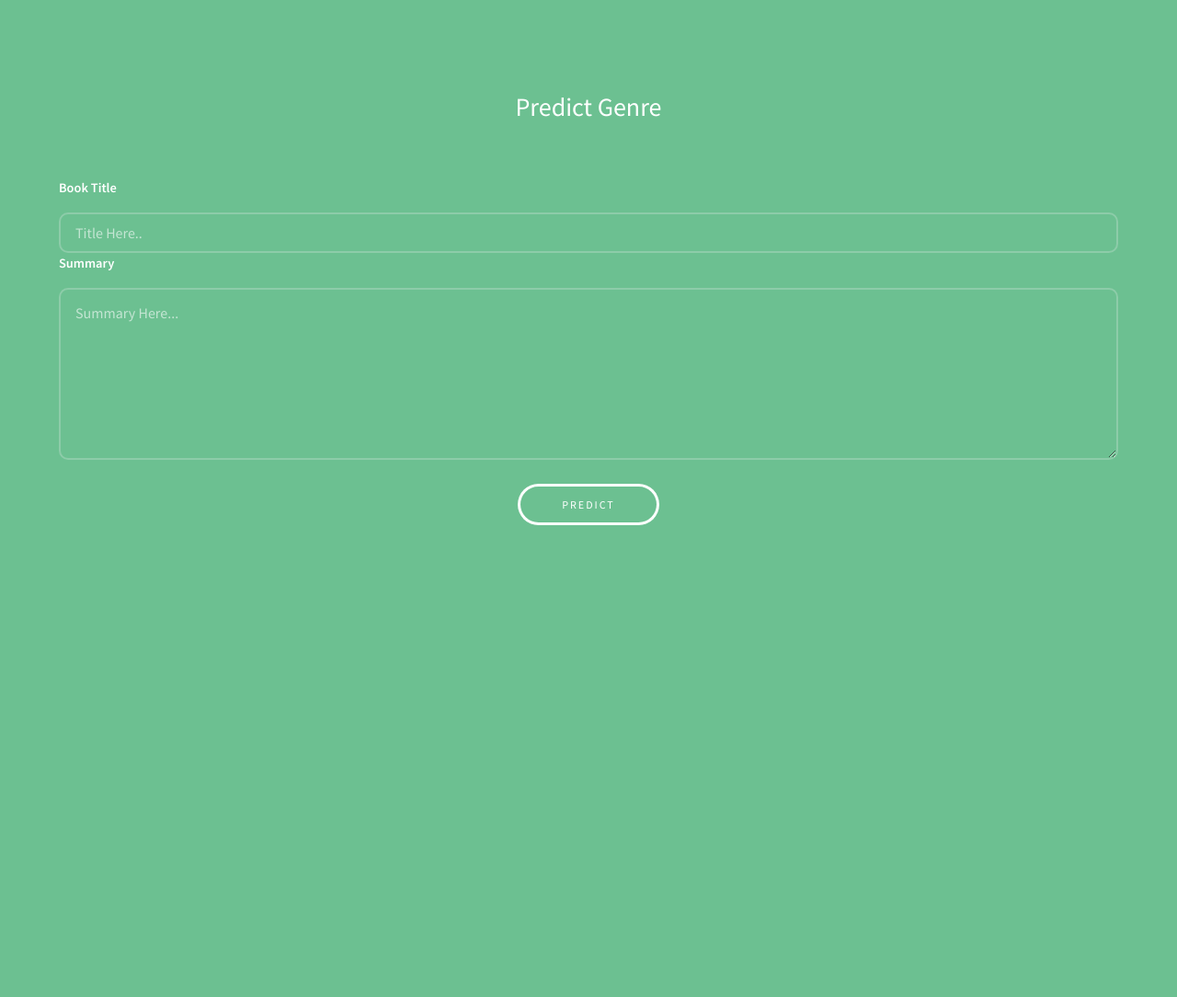
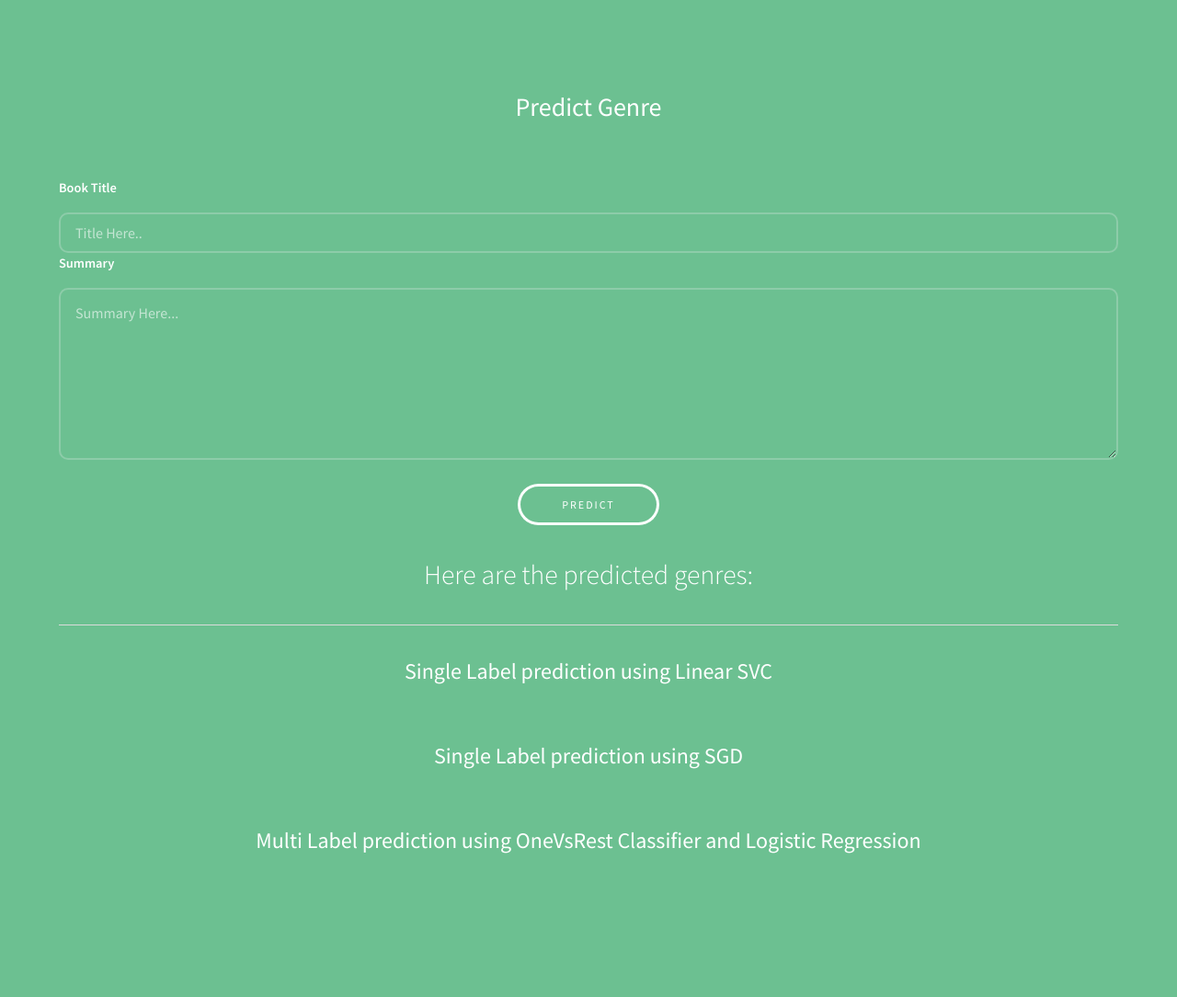
Before and after one commit to docmhvr/CMPE_255_Book_Genre_Prediction, a Python web app: template flask/templates/genrepredict.html in a window 1280 px wide. Shown: the part 448-1532 px from the top of the page at 92% size. Before the commit the page ends 1019 px from the top, so only its background shows below. Run offline with Jinja, Linux system fonts and the light colour scheme; the template is opened without the code that fills it, so the values that code supplies are empty.

Commit message:
Frontend :- Added Result Section; Completed Static Template for Web Interface

```diff
--- a/flask/templates/genrepredict.html
+++ b/flask/templates/genrepredict.html
@@ -60,6 +60,27 @@
 						<ul class="actions">
                             <li><input value="Predict" class="button alt" type="submit" onclick=""></li>
 						</ul>
+
+					<div id="result">
+				<h2 style="color:white;">
+					Here are the predicted genres:
+				</h2>
+				<hr />
+				<div id="genreresponse">
+					<h4 style="color:white">Single Label prediction using Linear SVC</h4>
+					<h3>
+						<div style="color:darkslategray" id="lsvc"></div>
+					</h3>
+					<h4 style="color:white">Single Label prediction using SGD</h4>
+					<h3>
+						<div style="color:darkslategray" id="sgd"></div>
+					</h3>
+					<h4 style="color:white">Multi Label prediction using OneVsRest Classifier and Logistic Regression
+					</h4>
+					<h3>
+						<div style="color:darkslategray" id="onevrest"></div>
+					</h3>
+				</div>
 			</div>
 
 				</div>
@@ -77,5 +98,6 @@
 			<script src="/static/assets/js/util.js"></script>
             <script src="/static/assets/js/main.js"></script>
 
+
 	</body>
 </html>
```
